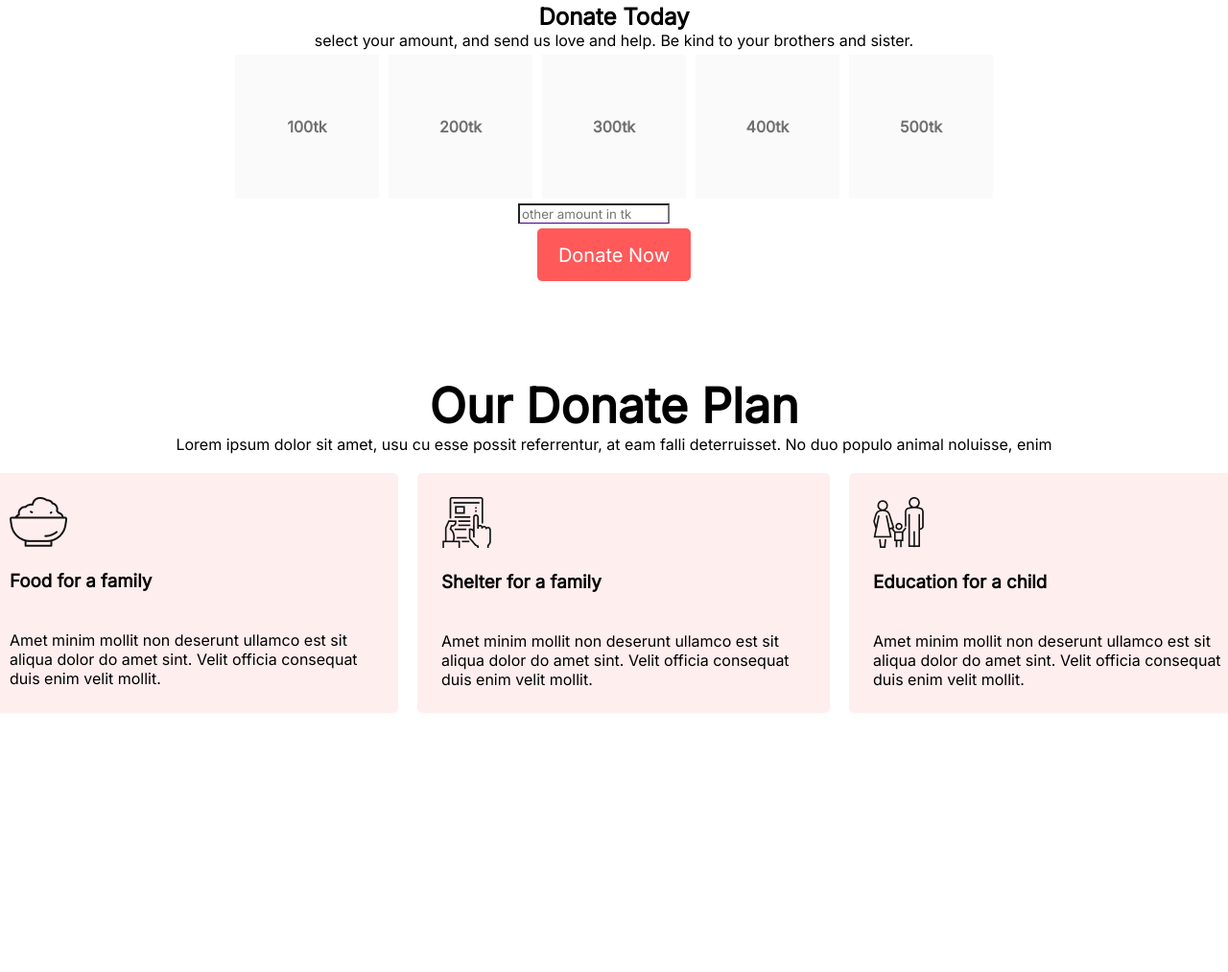
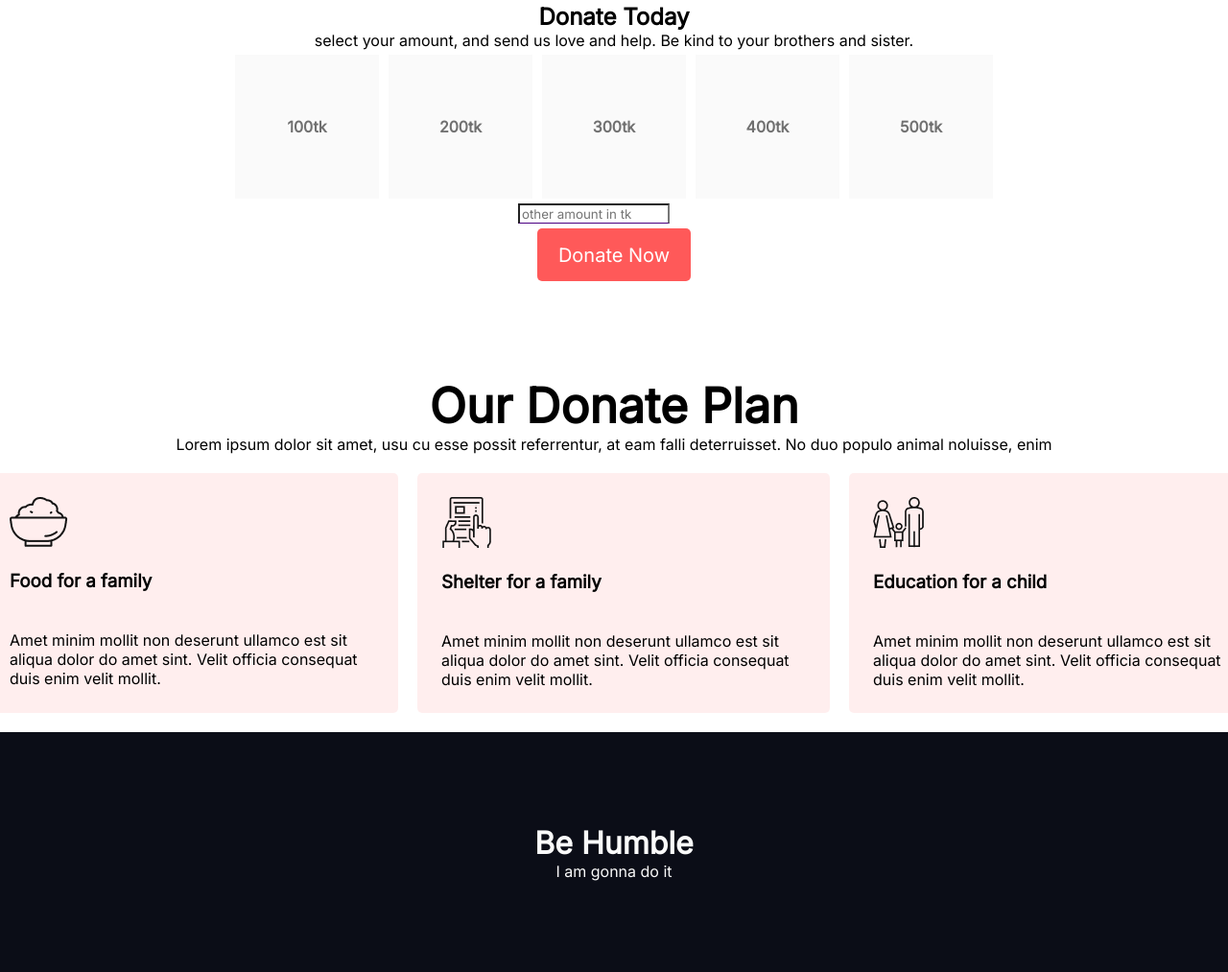
Before and after one commit to MosaddikHabib/donate-today, a plain HTML site: page index.html in a window 1280 px wide. Shown: the part 897-1910 px from the top of the page at 96% size. Before the commit the page ends 1660 px from the top, so only its background shows below. Drawn offline with Linux system fonts and the light colour scheme.

Commit message:
footer edited

```diff
--- a/index.html
+++ b/index.html
@@ -9,6 +9,10 @@
     <link rel="preconnect" href="https://fonts.googleapis.com">
     <link rel="preconnect" href="https://fonts.gstatic.com" crossorigin>
     <link href="https://fonts.googleapis.com/css2?family=Inter&family=Poppins&display=swap" rel="stylesheet">
+    <link rel="preconnect" href="https://fonts.googleapis.com">
+    <link rel="preconnect" href="https://fonts.gstatic.com" crossorigin>
+    <link href="https://fonts.googleapis.com/css2?family=Inter&family=Lobster&family=Poppins&display=swap"
+        rel="stylesheet">
     <link rel="stylesheet" href="style.css">
 </head>
 
@@ -90,6 +94,11 @@
             </div>
         </div>
     </section>
+
+    <footer>
+        <h1>Be Humble</h1>
+        <p>I am gonna do it</p>
+    </footer>
 </body>
 
 </html>
--- a/style.css
+++ b/style.css
@@ -126,6 +126,14 @@
     padding: 25px;
 }
 
-.plan-section .plan-container #bg-color {
-    background-color: rgba(79, 157, 166, 0.1);
+footer {
+    background-color: #0B0D17;
+    height: 250px;
+    color: #FAFAFA;
+    font-family: 'Lobster', cursive;
+
+    display: flex;
+    flex-direction: column;
+    align-items: center;
+    justify-content: center;
 }
```
